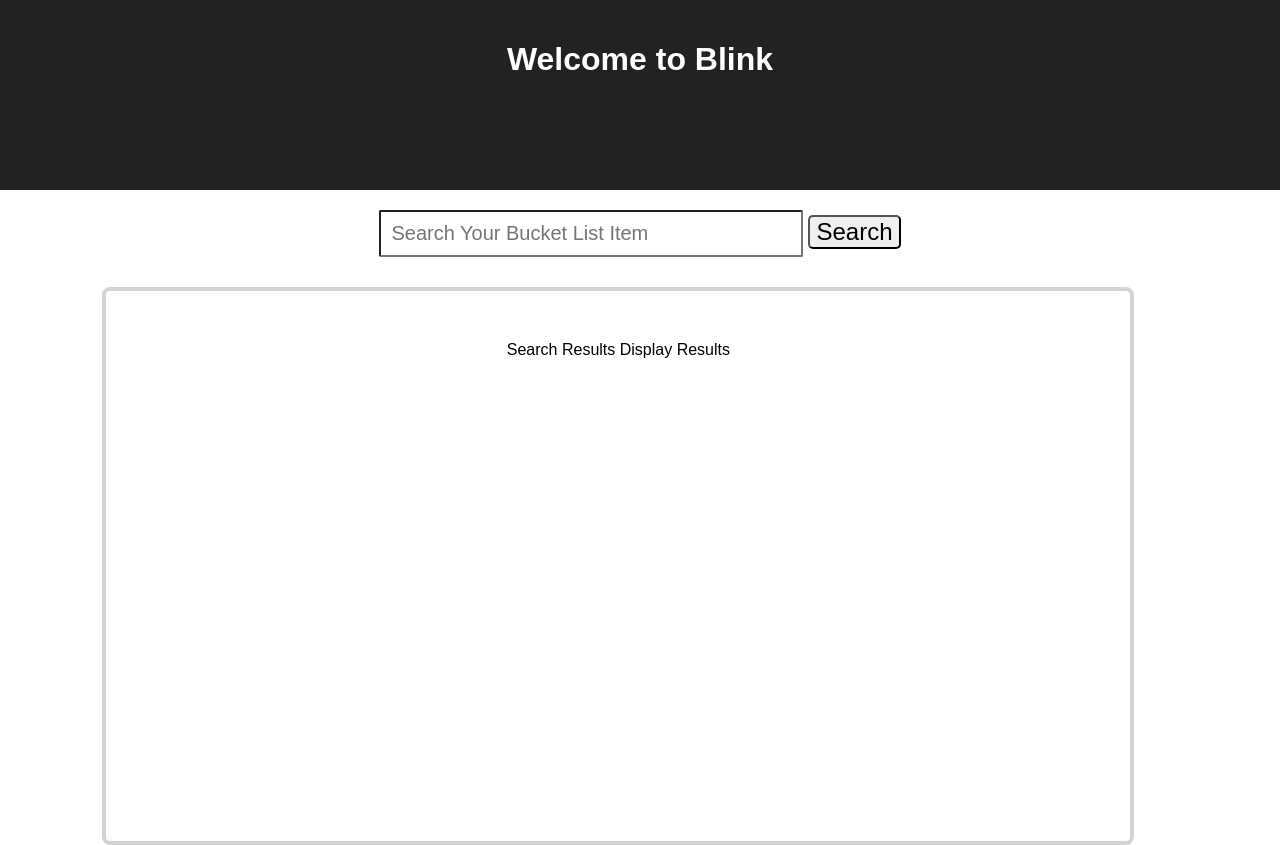
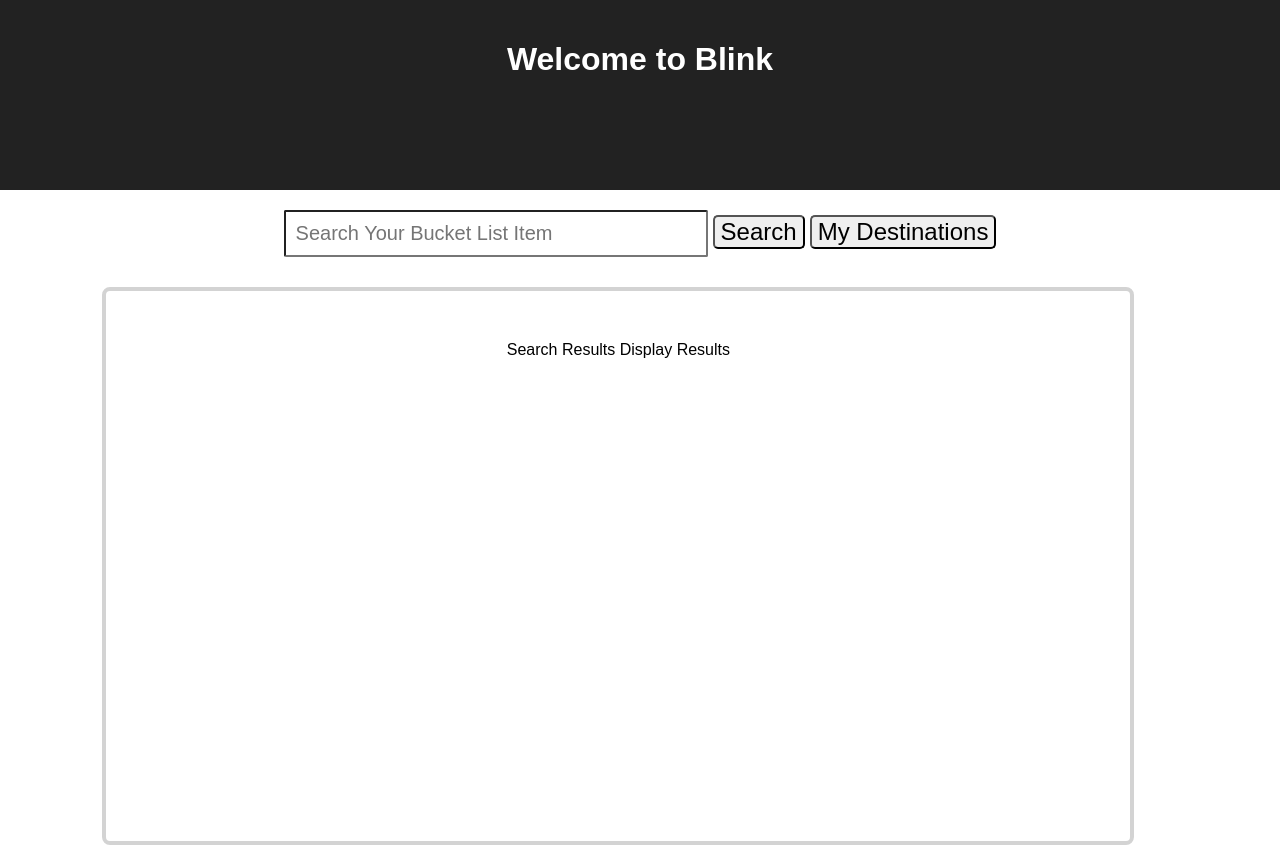
Before and after one commit to olgasizova/Blink, a React (Create React App) app in the folder Blink/: page / in a window 1280 px wide. Built offline with nearby package versions, Linux system fonts and the light colour scheme; no server answers.

Commit message:
Added route for Bucket Display

```diff
--- a/Blink/src/components/BucketDisplay/BucketDisplay.jsx
+++ b/Blink/src/components/BucketDisplay/BucketDisplay.jsx
@@ -4,6 +4,9 @@
 class BucketDisplay extends Component {
   render() {
     return (
+      <h1>
+      Here is a Bucket Display
+      </h1>
 /* container in which each Bucket List-Search results will show  */
     );
   }
--- a/Blink/src/components/Search/Search.jsx
+++ b/Blink/src/components/Search/Search.jsx
@@ -14,6 +14,11 @@
       className="searchButton"
       onClick={props.handleSearchSubmit}
       >Search</button>
+   <button
+      className="searchButton"
+      onClick={function(){window.location.href='/BucketDisplay'}}
+      >My Destinations</button>
+
   </div>
 );
 
--- a/Blink/src/index.js
+++ b/Blink/src/index.js
@@ -1,9 +1,16 @@
 import React from 'react';
 import ReactDOM from 'react-dom';
+import { Router, IndexRoute, Route, browserHistory } from 'react-router';
 import App from './App';
+import BucketDisplay from './components/BucketDisplay/BucketDisplay';
 import './index.css';
 
 ReactDOM.render(
-  <App />,
+      <Router history={browserHistory}>
+        <Route path="/" component={App} />
+
+        <Route path="/BucketDisplay" component={BucketDisplay}/>
+
+    </Router>,
   document.getElementById('root')
 );
```
